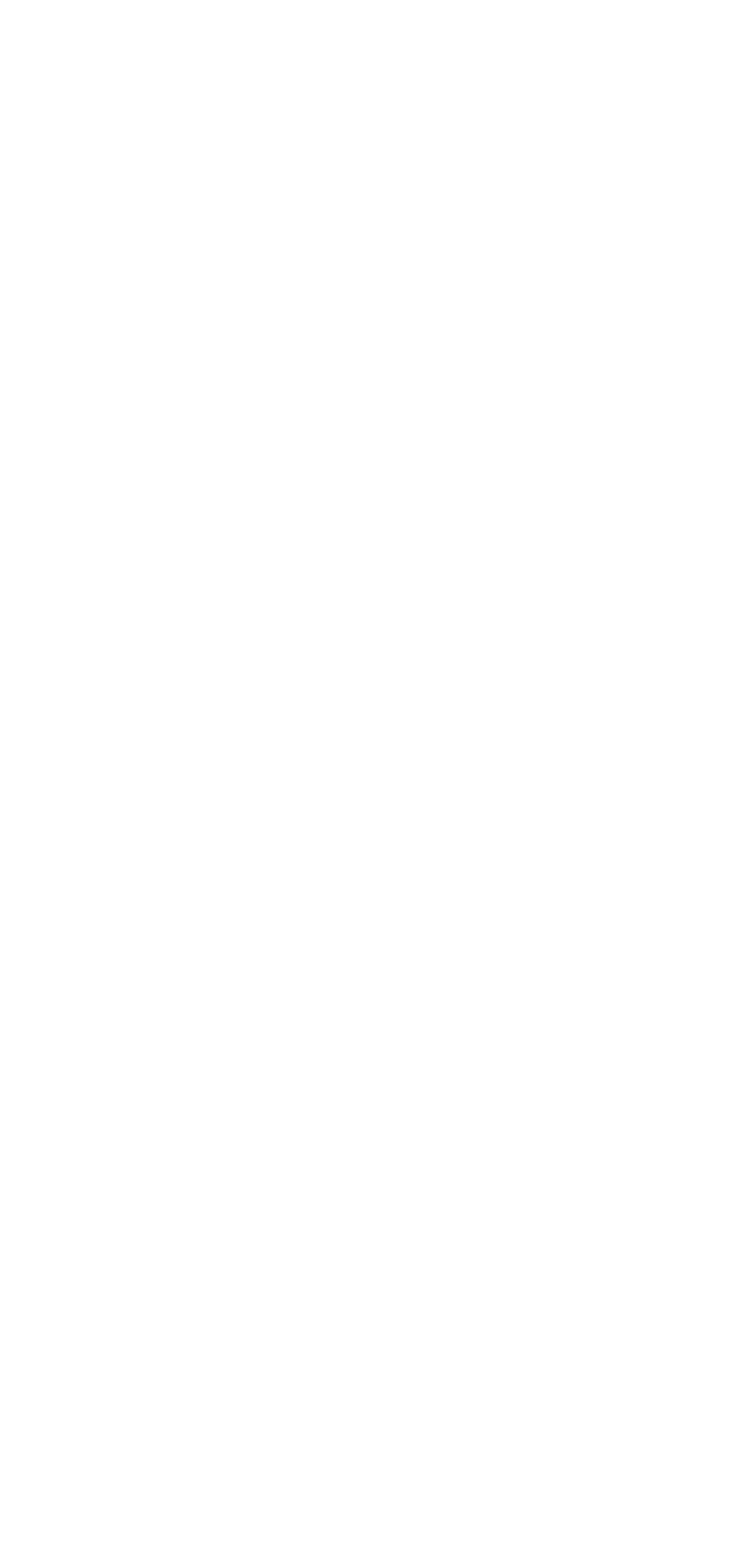
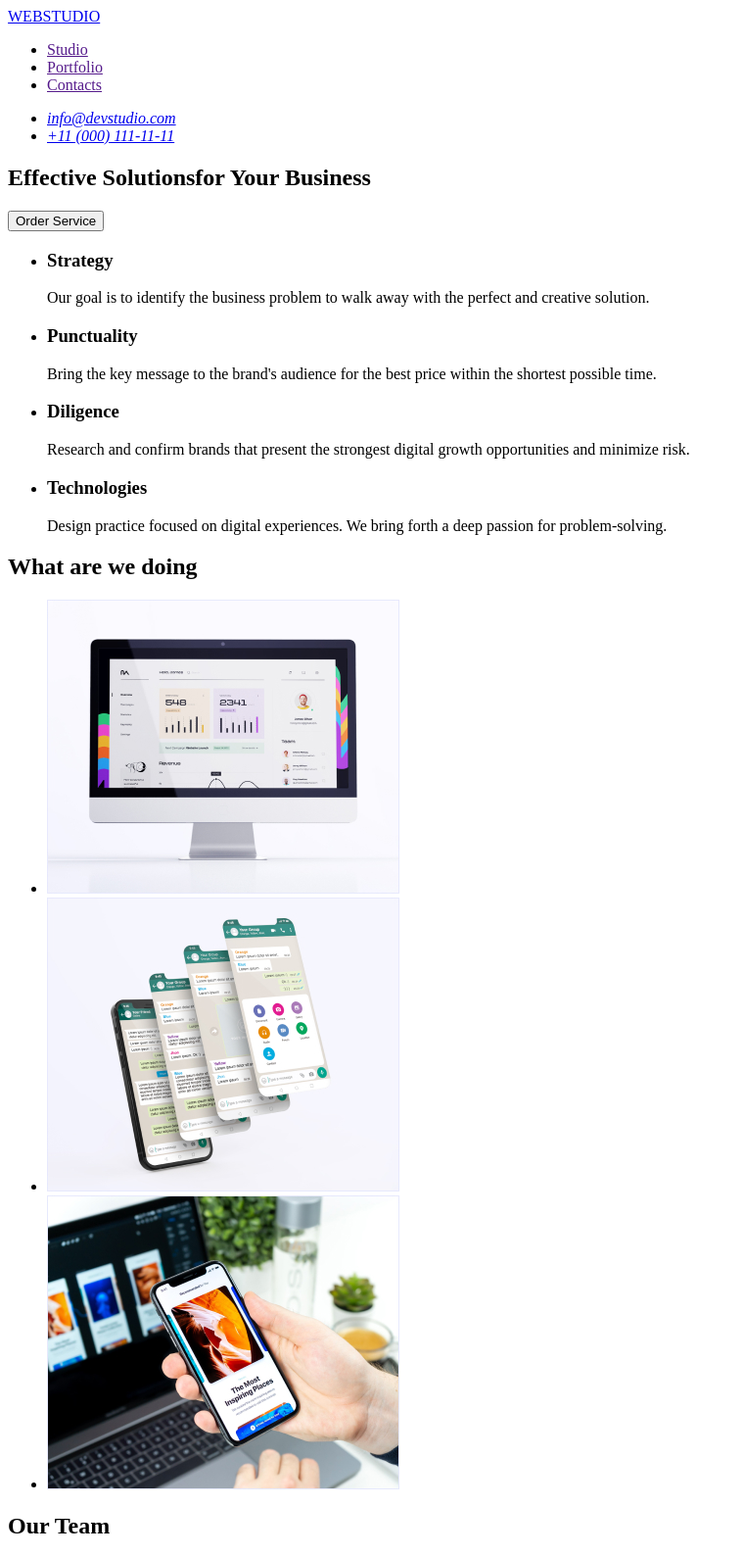
Before and after one commit to DmytroKorotia/goit-markup-hw-01, a plain HTML site: page index.html in a window 1280 px wide. Shown: the top 1588 px of the page at 98% size, without its empty margins (0-759 px from the left). Before the commit the page ends 800 px from the top, so only its background shows below. Drawn offline with Linux system fonts and the light colour scheme.

Commit message:
finish hm1

```diff
--- a/index.html
+++ b/index.html
@@ -7,6 +7,103 @@
     <title>Document</title>
 </head>
 <body>
+    <header>
+        <a href="./index.html">WEBSTUDIO</a>
+        <nav>
+            <ul>
+                <li>
+                    <a href="">Studio</a>
+                </li>
+                <li>
+                    <a href="">Portfolio</a>
+                </li>
+                <li>
+                    <a href="">Contacts</a>
+                </li>
+            </ul>
+        </nav>
+        <address>
+            <ul>
+                <li>
+                    <a href="mailto:info@devstudio.com">info@devstudio.com</a>
+                </li>
+                <li>
+                    <a href="tel:+11(000)111-11-11">+11 (000) 111-11-11</a>
+                </li>
+            </ul>
+        </address>
+    </header>
+    <main>
+        <section>
+            <h1>Effective Solutionsfor Your Business</h1>
+            <button type="button">Order Service</button>
+        </section>
+        <section>
+            <ul>
+                <li>
+                    <h3>Strategy</h3>
+                    <p>Our goal is to identify the business problem to walk away with the perfect and creative solution.</p>
+                </li>
+                <li>
+                    <h3>Punctuality</h3>
+                    <p>Bring the key message to the brand's audience for the best price within the shortest possible time.</p>
+
+                </li>
+                <li>
+                    <h3>Diligence</h3>
+                    <p>Research and confirm brands that present the strongest digital growth opportunities and minimize risk.</p>
+
+                </li>
+                <li>
+                    <h3>Technologies</h3>
+                    <p>Design practice focused on digital experiences. We bring forth a deep passion for problem-solving.</p>
+                </li>
+            </ul>
+        </section>
+        <section>
+            <h2>What are we doing</h2>
+            <ul>
+                <li>
+                    <img src="./images/section3/rectangle-1.jpg" alt="computer" width="360" height="300">
+                </li>
+                <li>
+                    <img src="./images/section3/rectangle-2.jpg" alt="application" width="360" height="300">
+                </li>
+                <li>
+                    <img src="./images/section3/rectangle-3.jpg" alt="telephone" width="360" height="300">
+                </li>
+            </ul>
+        </section>
+        <section>
+            <h2>Our Team</h2>
+            <ul>
+                <li>
+                    <img src="./images/section4/img_1.jpg" alt="Mark_Guerrero" width="264" height="260">
+                    <h3>Mark Guerrero</h3>
+                    <p>Product Designer</p>
+                </li>
+                <li>
+                    <img src="./images/section4/img_2.jpg" alt="Tom_Ford" width="264" height="260">
+                    <h3>Tom Ford</h3>
+                    <p>Frontend Developer</p>
+                </li>
+                <li>
+                    <img src="./images/section4/img_3.jpg" alt="Camila_Garcia" width="264" height="260">
+                    <h3>Camila Garcia</h3>
+                    <p>Marketing</p>
+                </li>
+                <li>
+                    <img src="./images/section4/img_4.jpg" alt="Daniel_Wilson" width="264" height="260">
+                    <h3>Daniel Wilson</h3>
+                    <p>UI Designer</p>
+                </li>
+            </ul>
+        </section>
+    </main>
+    <footer>
+        <a href="./index.html">WEBSTUDIO</a>
+        <p>Increase the flow of customers and sales for your business with digital marketing & growth solutions.</p>
+    </footer>
 
 </body>
 </html>
```
Also changed, not shown: .prettierrc.json (added), images/section3/rectangle-1.jpg (added), images/section3/rectangle-2.jpg (added), images/section3/rectangle-3.jpg (added), images/section4/img_1.jpg (added), images/section4/img_2.jpg (added), images/section4/img_3.jpg (added), images/section4/img_4.jpg (added).
